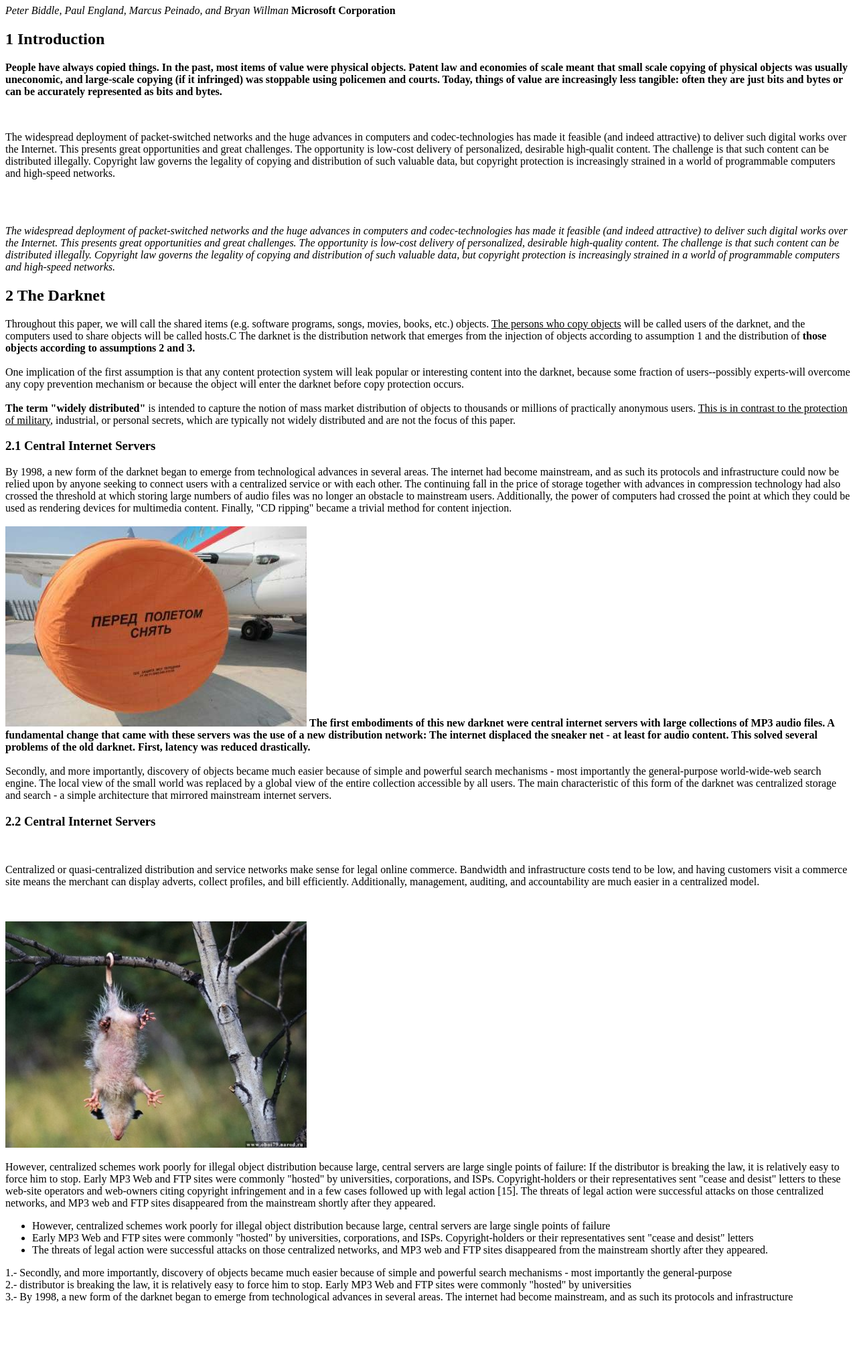
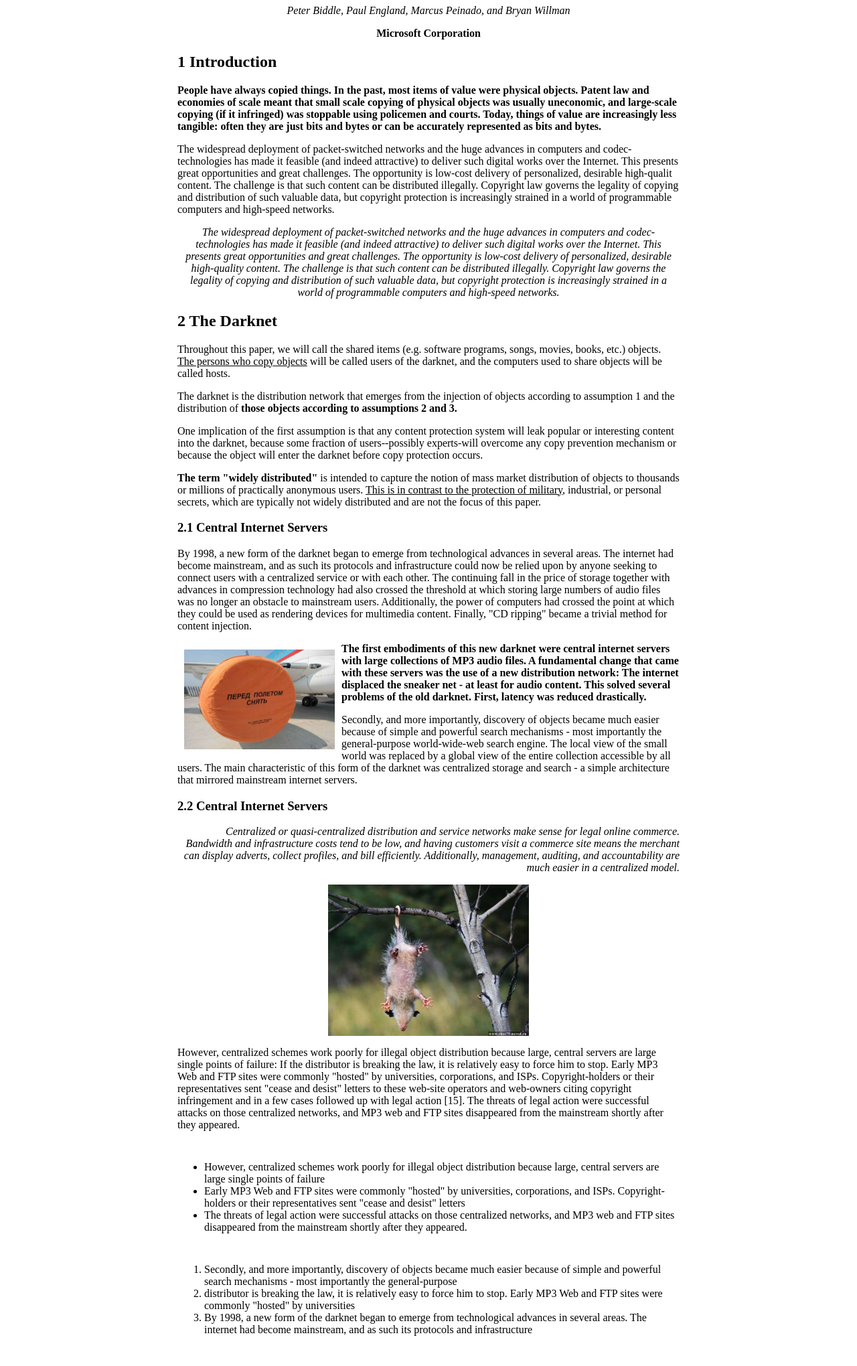
Before and after one commit to GeekHub-FrontEnd-CMS-Online-8/RevskyAndrey_hw2, a plain HTML site: page index.html in a window 1280 px wide. Shown: the part 73-2113 px from the top of the page at 67% size. Before the commit the page ends 2027 px from the top, so only its background shows below. Drawn offline with Linux system fonts and the light colour scheme.

Commit message:
трохи підправив розмітку :)

```diff
--- a/css/style.css
+++ b/css/style.css
@@ -1,6 +1,11 @@
  .wrap {
-     margin: 0px auto;
+    margin: 0px auto;
     width: 750px;
+ }
+
+ .header,
+ .ctr {
+text-align: center;
  }
 
 .img_air {
@@ -13,10 +18,14 @@
 .img_squ{
     width: 40%;
     height: 40%;
-    margin: 10px;
-    text-align: center;
+    display: block;
+    margin: 0 auto;
 }
 
-.for_img {
-    text-align: center;
+.rt {
+    text-align: right;
 }
+
+ol, ul {
+    margin: 45px auto;
+}
--- a/index.html
+++ b/index.html
@@ -1,115 +1,100 @@
 <!DOCTYPE html>
 <html lang="en">
+
 <head>
 
     <meta charset="UTF-8">
     <title>lesson2</title>
-    <link href="css/main.css" rel="stylesheet" type="text/css">
+    <link rel="stylesheet" href="css/style.css">
 </head>
+
 <body>
     <div class="wrap">
-    <h1>  The Darknet and the Future of Content Distribution</h1>
-
-    <p><em>Peter Biddle, Paul England, Marcus Peinado, and Bryan Willman</em>
-    <b>Microsoft Corporation </b></p>
-
+        <div class="header">
+            <h1> The Darknet and the Future of Content Distribution</h1>
+            <p><em>Peter Biddle, Paul England, Marcus Peinado, and Bryan Willman</em></p>
+            <p><b>Microsoft Corporation </b></p>
+        </div>
         <h2>1 Introduction</h2>
         <p>
-           <strong> People have always copied things. In the past, most items of value were physical objects. Patent law and economies
-                of scale meant that small scale copying of physical objects was usually uneconomic, and large-scale copying
-                (if it infringed) was stoppable using policemen and courts. Today, things of value are increasingly less tangible:
-                often they are just bits and bytes or can be accurately represented as bits and bytes.
-           </strong>
+            <strong> People have always copied things. In the past, most items of value were physical objects. Patent law and economies of scale meant that small scale copying of physical objects was usually uneconomic, and large-scale copying (if it infringed) was stoppable using policemen and courts. Today, things of value are increasingly less tangible: often they are just bits and bytes or can be accurately represented as bits and bytes.</strong>
         </p>
-        <br>
         <p> The widespread deployment of packet-switched networks and the huge advances in computers and
             codec-technologies has made it feasible (and indeed attractive) to deliver such digital works over the
             Internet. This presents great opportunities and great challenges. The opportunity is low-cost delivery of
-            personalized, desirable high-qualit content. The challenge is that such content can be distributed illegally.
+            personalized, desirable high-qualit content. The challenge is that such content can be distributed
+            illegally.
             Copyright law governs the legality of copying and distribution of such valuable data, but copyright
             protection is increasingly strained in a world of programmable computers and high-speed networks.
         </p>
-        <br><br>
-        <p>
-        <em>
-            The widespread deployment of packet-switched networks and the huge advances in computers and
+        <p class="ctr">
+            <em>The widespread deployment of packet-switched networks and the huge advances in computers and
             codec-technologies has made it feasible (and indeed attractive) to deliver such digital works over the
-            Internet. This presents great opportunities and great challenges. The opportunity is low-cost delivery of
-            personalized, desirable high-quality content. The challenge is that such content can be distributed
+            Internet. This presents great opportunities and great challenges. The opportunity is low-cost delivery
+            of personalized, desirable high-quality content. The challenge is that such content can be distributed
             illegally. Copyright law governs the legality of copying and distribution of such valuable data, but
-            copyright protection is increasingly strained in a world of programmable computers and high-speed networks.
-        </em>
+            copyright protection is increasingly strained in a world of programmable computers and high-speed
+            networks.</em>
         </p>
         <h2>
             2 The Darknet
         </h2>
         <p>
             Throughout this paper, we will call the shared items (e.g. software programs, songs, movies, books, etc.)
-        objects. <u>The persons who copy objects</u> will be called users of the darknet, and the computers used to share
-        objects will be called hosts.C
-The darknet is the distribution network that emerges from the injection of objects according to assumption 1 and the
-        distribution of <b>those objects according to assumptions 2 and 3.</b><br><br>
-One implication of the first assumption is that any content protection system will leak popular or interesting content
-        into the darknet, because some fraction of users--possibly experts-will overcome any copy prevention mechanism
-        or because the object will enter the darknet before copy protection occurs.<br><br>
-<b>The term "widely distributed"</b> is intended to capture the notion of mass market distribution of objects to thousands or
-        millions of practically anonymous users. <u>This is in contrast to the protection of military</u>, industrial, or
-        personal secrets, which are typically not widely distributed and are not the focus of this paper.
+            objects. <u>The persons who copy objects</u> will be called users of the darknet, and the computers used to
+            share objects will be called hosts.
         </p>
-    <h3>2.1 Central Internet Servers</h3>
         <p>
-    By 1998, a new form of the darknet began to emerge from technological advances in several areas. The internet had
-        become mainstream, and as such its protocols and infrastructure could now be relied upon by anyone seeking to
-        connect users with a centralized service or with each other. The continuing fall in the price of storage
+            The darknet is the distribution network that emerges from the injection of objects according to assumption
+            1 and the distribution of <b>those objects according to assumptions 2 and 3.</b>
+        </p>
+        <p>
+         One implication of the first assumption is that any content protection system will leak popular or interesting content into the darknet, because some fraction of users--possibly experts-will overcome any copy prevention mechanism or because the object will enter the darknet before copy protection occurs.
+        </p>
+        <p>
+            <b>The term "widely distributed"</b> is intended to capture the notion of mass market distribution of objects to thousands or millions of practically anonymous users. <u>This is in contrast to the protection of military</u>, industrial, or personal secrets, which are typically not widely distributed and are not the focus of this paper.
+        </p>
+        <h3>
+            2.1 Central Internet Servers
+        </h3>
+        <p>
+            By 1998, a new form of the darknet began to emerge from technological advances in several areas. The internet had become mainstream, and as such its protocols and infrastructure could now be relied upon by anyone seeking
+            to connect users with a centralized service or with each other. The continuing fall in the price of storage
             together with advances in compression technology had also crossed the threshold at which storing large numbers
-        of audio files was no longer an obstacle to mainstream users. Additionally, the power of computers had crossed
-        the point at which they could be used as rendering devices for multimedia content. Finally, "CD ripping" became
-        a trivial method for content injection.<br><br>
-        <img src="img/aeroplan.jpg" class="img_air" height="299" width="450" alt="aeroplan"/>
-        <b>The first embodiments of this new darknet were central internet servers with large collections of MP3 audio
-            files. A fundamental change that came with these servers was the use of a new distribution network:
-            The internet displaced the sneaker net - at least for audio content. This solved several problems of the
-            old darknet. First, latency was reduced drastically.</b><br><br>
+            of audio files was no longer an obstacle to mainstream users. Additionally, the power of computers had
+            crossed the point at which they could be used as rendering devices for multimedia content. Finally, "CD ripping" became a trivial method for content injection.
+        </p>
+        <img src="img/aeroplan.jpg" class="img_air" height="299" width="450" alt="aeroplan">
+        <p>
+            <b>The first embodiments of this new darknet were central internet servers with large collections of MP3 audio files. A fundamental change that came with these servers was the use of a new distribution network: The internet displaced the sneaker net - at least for audio content. This solved several problems of the old darknet. First, latency was reduced drastically.</b>
+        </p>
+        <p>
             Secondly, and more importantly, discovery of objects became much easier because of simple and powerful search
-        mechanisms - most importantly the general-purpose world-wide-web search engine. The local view of the small
-        world was replaced by a global view of the entire collection accessible by all users. The main characteristic
-        of this form of the darknet was centralized storage and search - a simple architecture that mirrored mainstream
-        internet servers.
+            mechanisms - most importantly the general-purpose world-wide-web search engine. The local view of the small world was replaced by a global view of the entire collection accessible by all users. The main characteristic
+            of this form of the darknet was centralized storage and search - a simple architecture that mirrored
+            mainstream internet servers.
         </p>
         <h3>
             2.2 Central Internet Servers
         </h3>
-    <br>
-        <p> Centralized or quasi-centralized distribution and service networks make sense for legal online commerce.
-            Bandwidth and infrastructure costs tend to be low, and having customers visit a commerce site means the
-            merchant can display adverts, collect profiles, and bill efficiently. Additionally, management, auditing,
-            and accountability are much easier in a centralized model.</p><br>
-        <p class="for_img">  <img src="img/squirrel.jpg" class="img_squ" height="338" width="450" alt="squirrel"/> </p>
+        <p class="rt">
+            <em>Centralized or quasi-centralized distribution and service networks make sense for legal online commerce. Bandwidth and infrastructure costs tend to be low, and having customers visit a commerce site means the merchant can display adverts, collect profiles, and bill efficiently. Additionally, management, auditing, and accountability are much easier in a centralized model.</em>
+        </p>
+        <img src="img/squirrel.jpg" class="img_squ" height="338" width="450" alt="squirrel">
         <p>
-        However, centralized schemes work poorly for illegal object distribution because large, central servers are large
-        single points of failure: If the distributor is breaking the law, it is relatively easy to force him to stop.
-        Early MP3 Web and FTP sites were commonly "hosted" by universities, corporations, and ISPs. Copyright-holders
-        or their representatives sent "cease and desist" letters to these web-site operators and web-owners citing
-        copyright infringement and in a few cases followed up with legal action [15]. The threats of legal action were
-        successful attacks on those centralized networks, and MP3 web and FTP sites disappeared from the mainstream
-        shortly after they appeared.
+            However, centralized schemes work poorly for illegal object distribution because large, central servers are large single points of failure: If the distributor is breaking the law, it is relatively easy to force him to stop. Early MP3 Web and FTP sites were commonly "hosted" by universities, corporations, and ISPs. Copyright-holders or their representatives sent "cease and desist" letters to these web-site operators and web-owners citing copyright infringement and in a few cases followed up with legal action [15]. The threats of legal action were successful attacks on those centralized networks, and MP3 web and FTP sites disappeared from the mainstream shortly after they appeared.
         </p>
         <ul>
-        <li> However, centralized schemes work poorly for illegal object distribution because large, central servers
-            are large single points of failure </li>
-        <li> Early MP3 Web and FTP sites were commonly "hosted" by universities, corporations, and ISPs.
-            Copyright-holders or their representatives sent "cease and desist" letters </li>
-        <li> The threats of legal action were successful attacks on those centralized networks, and MP3 web and FTP
-            sites disappeared from the mainstream shortly after they appeared. </li>
+            <li>However, centralized schemes work poorly for illegal object distribution because large, central servers are large single points of failure</li>
+            <li>Early MP3 Web and FTP sites were commonly "hosted" by universities, corporations, and ISPs. Copyright-holders or their representatives sent "cease and desist" letters </li>
+            <li>The threats of legal action were successful attacks on those centralized networks, and MP3 web and FTP sites disappeared from the mainstream shortly after they appeared.</li>
         </ul>
-
-        1.- Secondly, and more importantly, discovery of objects became much easier because of simple and powerful
-        search mechanisms - most importantly the general-purpose <br>
-2.- distributor is breaking the law, it is relatively easy to force him to stop. Early MP3 Web and FTP sites were
-    commonly "hosted" by universities <br>
-3.- By 1998, a new form of the darknet began to emerge from technological advances in several areas. The internet had
-    become mainstream, and as such its protocols and infrastructure <br>
-
+        <ol>
+            <li>Secondly, and more importantly, discovery of objects became much easier because of simple and powerful search mechanisms - most importantly the general-purpose</li>
+            <li>distributor is breaking the law, it is relatively easy to force him to stop. Early MP3 Web and FTP sites were commonly "hosted" by universities</li>
+            <li>By 1998, a new form of the darknet began to emerge from technological advances in several areas. The internet had become mainstream, and as such its protocols and infrastructure</li>
+        </ol>
     </div>
 </body>
+
 </html>
```
Lines whose indentation alone changed are shown as unchanged.
